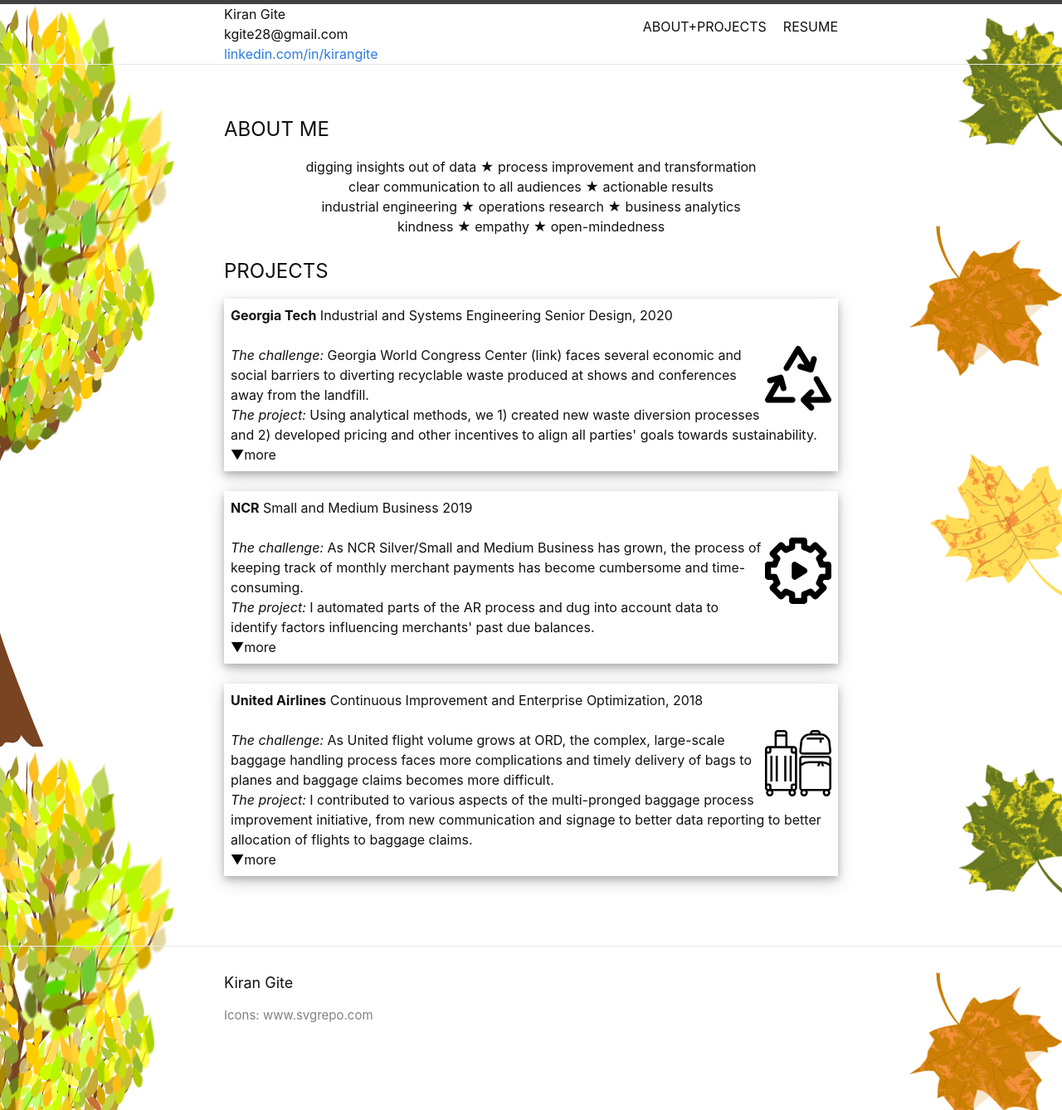
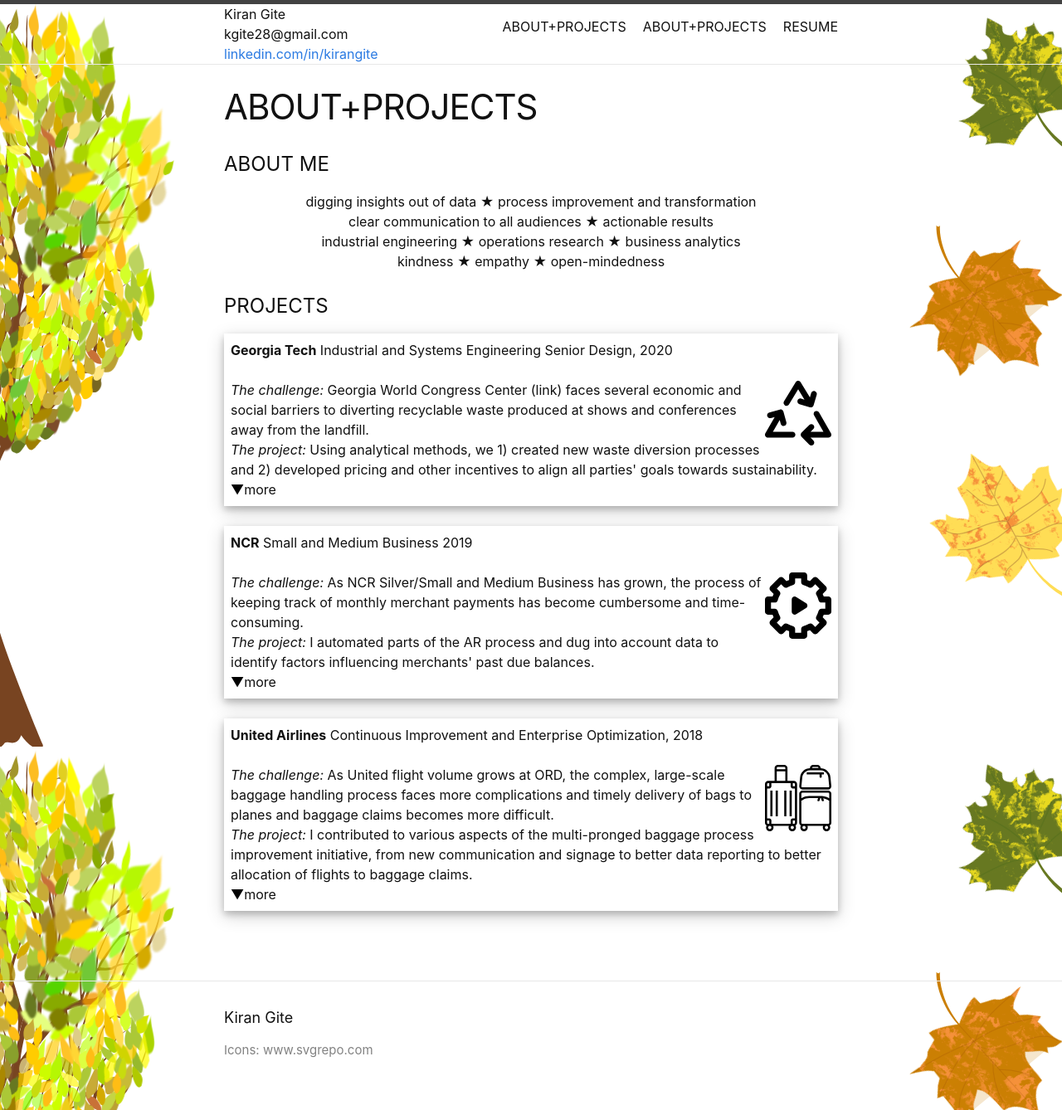
Before and after one commit to kgite28/kgite28.github.io, a Jekyll site: the page built from index.markdown, in a window 1280 px wide. Shown: the whole page at 83% size. Built offline with Jekyll 4.4.1, drawn with Linux system fonts in a browser that asks for light colours.

Commit message:
Added title to idx, edit config

```diff
--- a/index.markdown
+++ b/index.markdown
@@ -3,4 +3,5 @@
 # To modify the layout, see https://jekyllrb.com/docs/themes/#overriding-theme-defaults
 
 layout: home
+title: ABOUT+PROJECTS
 ---
```
